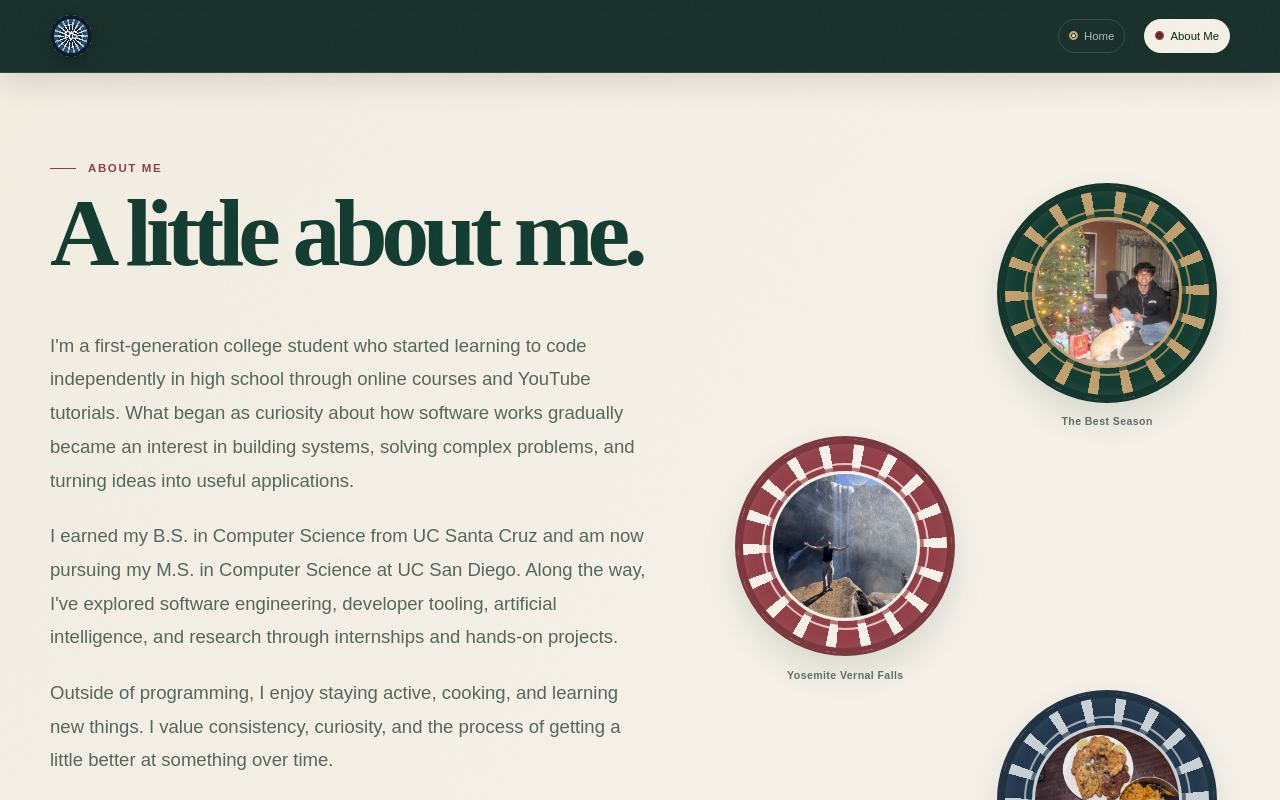
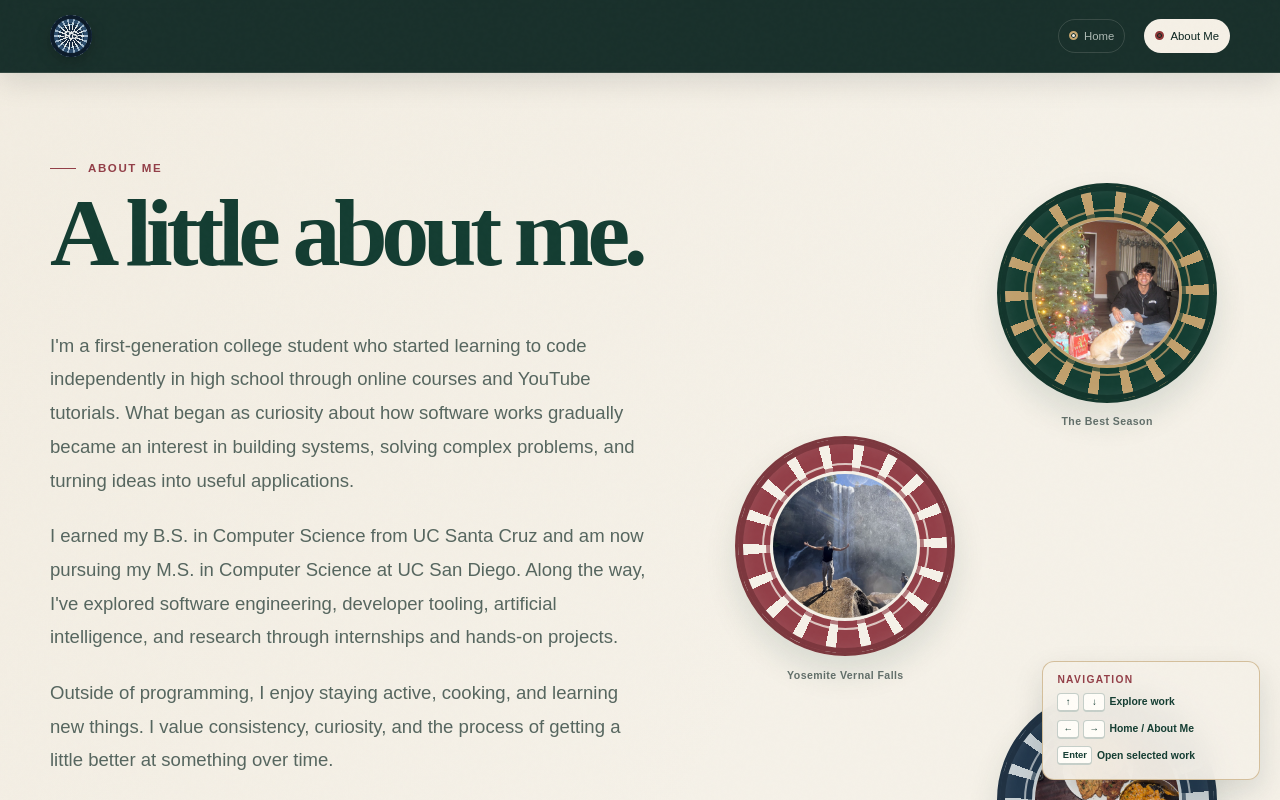
Before and after one commit to raymonsadhra/raymonsadhra.github.io, a Next.js app: page /about in a window 1280 px wide. Shown: the top 800 px of the page. Built offline with nearby package versions, Linux system fonts and the light colour scheme; no server answers.

Commit message:
Add portfolio keyboard navigation and refine About Me

```diff
--- a/src/app/about/page.tsx
+++ b/src/app/about/page.tsx
@@ -3,7 +3,7 @@ import { PhotoPokerChip } from "@/components/PhotoPokerChip";
 import { educationPhotoChips, introductionPhotoChips } from "@/data/about";
 import { hasLink, links } from "@/data/links";
 import { withBasePath } from "@/data/siteEnvironment";
-import { analyticsEvents, isUmamiAnalyticsEnabled } from "@/data/analytics";
+import { analyticsEvents } from "@/data/analytics";
 
 export const metadata = {
   title: "About Me",
@@ -59,7 +59,6 @@ export default function About() {
       <nav aria-label="Contact links">
         {contactLinks.map(({ label, href, icon: Icon, external }) => hasLink(href) && <a key={label} href={withBasePath(href)} target={external ? "_blank" : undefined} rel={external ? "noopener noreferrer" : undefined} aria-label={label === "Resume" ? "Open Raymon Sadhra's resume PDF" : undefined} data-umami-event={label === "Email" ? analyticsEvents.emailClick : label === "LinkedIn" ? analyticsEvents.linkedinClick : label === "GitHub" ? analyticsEvents.githubClick : analyticsEvents.resumeClick}><Icon size={17} aria-hidden="true"/>{label}</a>)}
       </nav>
-      {isUmamiAnalyticsEnabled() && <p className="analytics-disclosure">This site uses privacy-friendly, cookie-free analytics to measure aggregate visits and link engagement.</p>}
     </section>
   </article>;
 }
--- a/src/app/globals.css
+++ b/src/app/globals.css
@@ -225,7 +225,6 @@ main:has(.about-v18){background:linear-gradient(120deg,rgba(193,160,108,.05),tra
 .about-v18-contact nav{display:flex;flex-wrap:wrap;gap:.65rem 1.6rem;padding-top:1.4rem;border-top:1px solid rgba(20,61,50,.18)}
 .about-v18-contact a{display:inline-flex;align-items:center;gap:.45rem;padding:.35rem 0;border-bottom:1px solid var(--poker-gold);color:var(--poker-felt);font-size:.78rem;font-weight:800;transition:color .2s,border-color .2s}
 .about-v18-contact a:hover{color:var(--poker-burgundy);border-color:var(--poker-burgundy)}
-.analytics-disclosure{max-width:42rem;margin-top:1.25rem;color:var(--muted);font-size:.78rem;line-height:1.55}
 @media(max-width:700px){.about-v18{padding-top:3rem}.about-v18-intro h1{font-size:clamp(3.1rem,15vw,5rem)}.about-v18-section{grid-template-columns:1fr;gap:1.5rem;padding-block:3rem}.education-entries{grid-template-columns:1fr}.education-entries article,.education-entries article+article{padding:1.35rem 0;border-left:0}.about-v18-contact nav{gap:.6rem 1.2rem}}
 
 /* V20 — About photo chips and left-aligned personal details */
@@ -404,3 +403,64 @@ main:has(.about-v18){background:linear-gradient(120deg,rgba(193,160,108,.05),tra
 @media(prefers-reduced-motion: reduce) {
   .photo-poker-chip-ring { transition: none; }
 }
+
+/* V22 — accessible keyboard navigation and compact shortcut guidance */
+.selected-work-row[data-keyboard-selected="true"] {
+  position: relative;
+  background: linear-gradient(90deg, rgba(20,61,50,.105), rgba(20,61,50,.035) 72%, transparent);
+  box-shadow: inset 3px 0 0 var(--v10-gold);
+}
+.selected-work-row[data-keyboard-selected="true"] .work-copy h3 { color: var(--v10-green); }
+.selected-work-row[data-keyboard-selected="true"] .work-arrow { color: var(--v10-green); }
+.navigation-hint {
+  position: fixed;
+  right: max(1.25rem, env(safe-area-inset-right));
+  bottom: max(1.25rem, env(safe-area-inset-bottom));
+  z-index: 45;
+  display: grid;
+  width: 218px;
+  gap: .48rem;
+  padding: .85rem .9rem;
+  border: 1px solid rgba(193,160,108,.62);
+  border-radius: 12px;
+  background: rgba(245,241,232,.94);
+  box-shadow: 0 12px 30px rgba(12,41,35,.13);
+  color: var(--poker-felt);
+  pointer-events: none;
+  backdrop-filter: blur(12px);
+}
+.navigation-hint strong {
+  font: 800 .64rem/1 "DM Sans Variable", sans-serif;
+  text-transform: uppercase;
+  letter-spacing: .13em;
+  color: var(--poker-burgundy);
+}
+.navigation-hint span { display: flex; align-items: center; gap: .28rem; font-size: .65rem; font-weight: 700; }
+.navigation-hint kbd {
+  min-width: 1.35rem;
+  padding: .16rem .28rem;
+  border: 1px solid rgba(20,61,50,.24);
+  border-bottom-width: 2px;
+  border-radius: 4px;
+  background: #fffdf8;
+  color: var(--poker-felt);
+  font: 750 .59rem/1.15 "DM Sans Variable", sans-serif;
+  text-align: center;
+}
+.screen-reader-status {
+  position: fixed;
+  width: 1px;
+  height: 1px;
+  padding: 0;
+  margin: -1px;
+  overflow: hidden;
+  clip: rect(0,0,0,0);
+  white-space: nowrap;
+  border: 0;
+}
+@media(max-width: 760px), (hover: none) and (pointer: coarse) {
+  .navigation-hint { display: none; }
+}
+@media(prefers-reduced-motion: reduce) {
+  .selected-work-row[data-keyboard-selected="true"] { transition: none; }
+}
--- a/src/app/layout.tsx
+++ b/src/app/layout.tsx
@@ -4,6 +4,7 @@ import { Nav } from "@/components/Nav";
 import { Footer } from "@/components/Footer";
 import { UmamiAnalytics } from "@/components/UmamiAnalytics";
 import { siteUrl } from "@/data/siteEnvironment";
+import { PortfolioKeyboardNavigation } from "@/components/PortfolioKeyboardNavigation";
 
 export const metadata: Metadata = {
   title: { default: "Raymon Sadhra | Software Engineer", template: "%s | Raymon Sadhra" },
@@ -19,4 +20,4 @@ export const metadata: Metadata = {
   twitter: { card: "summary_large_image", title: "Raymon Sadhra | Software Engineer", description: "Backend systems, AI/ML, developer tooling, and research-driven engineering.", images: [`${siteUrl}/opengraph-image`] },
 };
 
-export default function RootLayout({children}:{children:React.ReactNode}) { return <html lang="en"><body><a className="skip-link" href="#main">Skip to content</a><Nav/><main id="main">{children}</main><Footer/><UmamiAnalytics/></body></html> }
+export default function RootLayout({children}:{children:React.ReactNode}) { return <html lang="en" data-scroll-behavior="smooth"><body><PortfolioKeyboardNavigation><a className="skip-link" href="#main">Skip to content</a><Nav/><main id="main">{children}</main><Footer/><UmamiAnalytics/></PortfolioKeyboardNavigation></body></html> }
--- a/src/components/PokerHome.tsx
+++ b/src/components/PokerHome.tsx
@@ -1,3 +1,5 @@
+"use client";
+
 import Link from "next/link";
 import { ArrowUpRight, Github, Linkedin, Mail } from "lucide-react";
 import { hasLink, links } from "@/data/links";
@@ -7,6 +9,7 @@ import { media } from "@/data/media";
 import { PokerChip } from "./PokerChip";
 import { AnimatedPortraitChip } from "./AnimatedPortraitChip";
 import { analyticsEvents, featuredProjectIdByHref } from "@/data/analytics";
+import { usePortfolioKeyboardNavigation } from "./PortfolioKeyboardNavigation";
 
 const profileLinks = [
   { label: "LinkedIn", value: links.linkedin, icon: Linkedin },
@@ -14,6 +17,8 @@ const profileLinks = [
 ] as const;
 
 export function PokerHome() {
+  const { selectedWorkIndex } = usePortfolioKeyboardNavigation();
+
   return <div className="minimal-home" id="home">
     <div className="shell profile-work-layout">
       <aside className="profile-sidebar" aria-labelledby="profile-name">
@@ -34,7 +39,7 @@ export function PokerHome() {
           <h2 id="selected-work-title">Featured Work</h2>
         </header>
         <div className="selected-work-list">
-          {visibleSelectedWork.map((item, index) => <Link className="selected-work-row" href={item.href} key={item.title} data-umami-event={analyticsEvents.featuredWorkClick} data-umami-event-project={featuredProjectIdByHref[item.href]}>
+          {visibleSelectedWork.map((item, index) => <Link className="selected-work-row" href={item.href} key={item.title} data-featured-work-index={index} data-keyboard-selected={selectedWorkIndex === index ? "true" : undefined} data-umami-event={analyticsEvents.featuredWorkClick} data-umami-event-project={featuredProjectIdByHref[item.href]}>
             <div className="work-marker"><PokerChip label={getWorkMarker(item.title, item.marker)} tone={index % 3 === 0 ? "burgundy" : index % 3 === 1 ? "forest" : "gold"} size="sm" /></div>
             <div className="work-copy">
               {item.recognition&&<p className="work-recognition">{item.recognition}</p>}<p className="work-type">{item.context}</p><h3>{item.title}</h3><span>{item.description}</span>
--- /dev/null
+++ b/src/components/PortfolioKeyboardNavigation.tsx
@@ -0,0 +1,161 @@
+"use client";
+
+import { createContext, useContext, useEffect, useMemo, useState } from "react";
+import { usePathname, useRouter } from "next/navigation";
+import { visibleSelectedWork } from "@/data/selectedWork";
+
+type KeyboardNavigationContextValue = {
+  selectedWorkIndex: number | null;
+};
+
+const KeyboardNavigationContext = createContext<KeyboardNavigationContextValue>({
+  selectedWorkIndex: null,
+});
+
+const interactiveSelector = [
+  "a",
+  "button",
+  "input",
+  "textarea",
+  "select",
+  "summary",
+  "[contenteditable='true']",
+  "[role='button']",
+  "[role='checkbox']",
+  "[role='combobox']",
+  "[role='listbox']",
+  "[role='menu']",
+  "[role='menuitem']",
+  "[role='option']",
+  "[role='radio']",
+  "[role='slider']",
+  "[role='spinbutton']",
+  "[role='switch']",
+  "[role='tab']",
+  "[role='textbox']",
+].join(",");
+
+export function getNextWorkIndex(
+  selectedIndex: number | null,
+  direction: "next" | "previous",
+  itemCount: number,
+) {
+  if (itemCount === 0) return null;
+  if (selectedIndex === null) return direction === "next" ? 0 : itemCount - 1;
+  return direction === "next"
+    ? (selectedIndex + 1) % itemCount
+    : (selectedIndex - 1 + itemCount) % itemCount;
+}
+
+function isInteractiveTarget(target: EventTarget | null) {
+  return target instanceof Element && Boolean(target.closest(interactiveSelector));
+}
+
+function hasOpenKeyboardWidget() {
+  return Boolean(
+    document.querySelector(
+      "dialog[open], [role='dialog'][aria-modal='true'], [role='menu'][aria-hidden='false'], [data-keyboard-shortcuts='suspended']",
+    ),
+  );
+}
+
+function isFeaturedWorkAvailable(selectedIndex: number | null) {
+  if (selectedIndex !== null) return true;
+  const section = document.getElementById("work");
+  if (!section) return false;
+  if (document.activeElement && section.contains(document.activeElement)) return true;
+  const bounds = section.getBoundingClientRect();
+  return bounds.bottom > 88 && bounds.top < window.innerHeight;
+}
+
+function scrollSelectedWorkIntoView(index: number) {
+  const row = document.querySelector<HTMLElement>(`[data-featured-work-index="${index}"]`);
+  if (!row) return;
+  const bounds = row.getBoundingClientRect();
+  const outsideViewport = bounds.top < 88 || bounds.bottom > window.innerHeight - 16;
+  if (!outsideViewport) return;
+  const reduceMotion = window.matchMedia("(prefers-reduced-motion: reduce)").matches;
+  row.scrollIntoView({ behavior: reduceMotion ? "auto" : "smooth", block: "nearest" });
+}
+
+export function usePortfolioKeyboardNavigation() {
+  return useContext(KeyboardNavigationContext);
+}
+
+export function PortfolioKeyboardNavigation({ children }: { children: React.ReactNode }) {
+  const pathname = usePathname();
+  return <KeyboardNavigationController key={pathname} pathname={pathname}>{children}</KeyboardNavigationController>;
+}
+
+function KeyboardNavigationController({ children, pathname }: { children: React.ReactNode; pathname: string }) {
+  const router = useRouter();
+  const [selectedWorkIndex, setSelectedWorkIndex] = useState<number | null>(null);
+
+  useEffect(() => {
+    const handleKeyDown = (event: KeyboardEvent) => {
+      if (
+        event.defaultPrevented ||
+        event.isComposing ||
+        event.ctrlKey ||
+        event.altKey ||
+        event.metaKey ||
+        event.shiftKey ||
+        isInteractiveTarget(event.target) ||
+        hasOpenKeyboardWidget()
+      ) return;
+
+      if (pathname === "/" && (event.key === "ArrowDown" || event.key === "ArrowUp")) {
+        if (!isFeaturedWorkAvailable(selectedWorkIndex)) return;
+        const nextIndex = getNextWorkIndex(
+          selectedWorkIndex,
+          event.key === "ArrowDown" ? "next" : "previous",
+          visibleSelectedWork.length,
+        );
+        if (nextIndex === null) return;
+        event.preventDefault();
+        setSelectedWorkIndex(nextIndex);
+        requestAnimationFrame(() => scrollSelectedWorkIntoView(nextIndex));
+        return;
+      }
+
+      if (pathname === "/" && event.key === "Enter" && selectedWorkIndex !== null) {
+        event.preventDefault();
+        router.push(visibleSelectedWork[selectedWorkIndex].href);
+        return;
+      }
+
+      if (event.key === "Escape" && selectedWorkIndex !== null) {
+        setSelectedWorkIndex(null);
+        return;
+      }
+
+      if (pathname === "/" && event.key === "ArrowRight") {
+        event.preventDefault();
+        router.push("/about");
+      } else if (pathname === "/about" && event.key === "ArrowLeft") {
+        event.preventDefault();
+        router.push("/");
+      }
+    };
+
+    window.addEventListener("keydown", handleKeyDown);
+    return () => window.removeEventListener("keydown", handleKeyDown);
+  }, [pathname, router, selectedWorkIndex]);
+
+  const contextValue = useMemo(() => ({ selectedWorkIndex }), [selectedWorkIndex]);
+  const selectedWork = selectedWorkIndex === null ? null : visibleSelectedWork[selectedWorkIndex];
+  const showHint = pathname === "/" || pathname === "/about";
+
+  return <KeyboardNavigationContext.Provider value={contextValue}>
+    {children}
+    {showHint && <aside className="navigation-hint" aria-label="Keyboard navigation shortcuts">
+      <strong>Navigation</strong>
+      <span><kbd>↑</kbd><kbd>↓</kbd> Explore work</span>
+      <span><kbd>←</kbd><kbd>→</kbd> Home / About Me</span>
+      <span><kbd>Enter</kbd> Open selected work</span>
+    </aside>}
+    <p className="screen-reader-status" aria-live="polite" aria-atomic="true">
+      {selectedWork ? `${selectedWork.title} selected. Press Enter to open.` : ""}
+    </p>
+  </KeyboardNavigationContext.Provider>;
+}
--- a/src/data/about.ts
+++ b/src/data/about.ts
@@ -38,7 +38,7 @@ export const educationPhotoChips: PhotoPokerChipData[] = [
   {
     imageSrc: "/images/about/chip4.jpg",
     alt: "Raymon wearing a UC Santa Cruz graduation stole at the beach",
-    caption: "Graduation By The Beach",
+    caption: "Graduation By The Sea",
     placeholder: "Photo 04",
     tone: "forest",
     objectPosition: "50% 48%",
```
Also changed, not shown: 2 other files (tests, documents, lock files or other folders).
